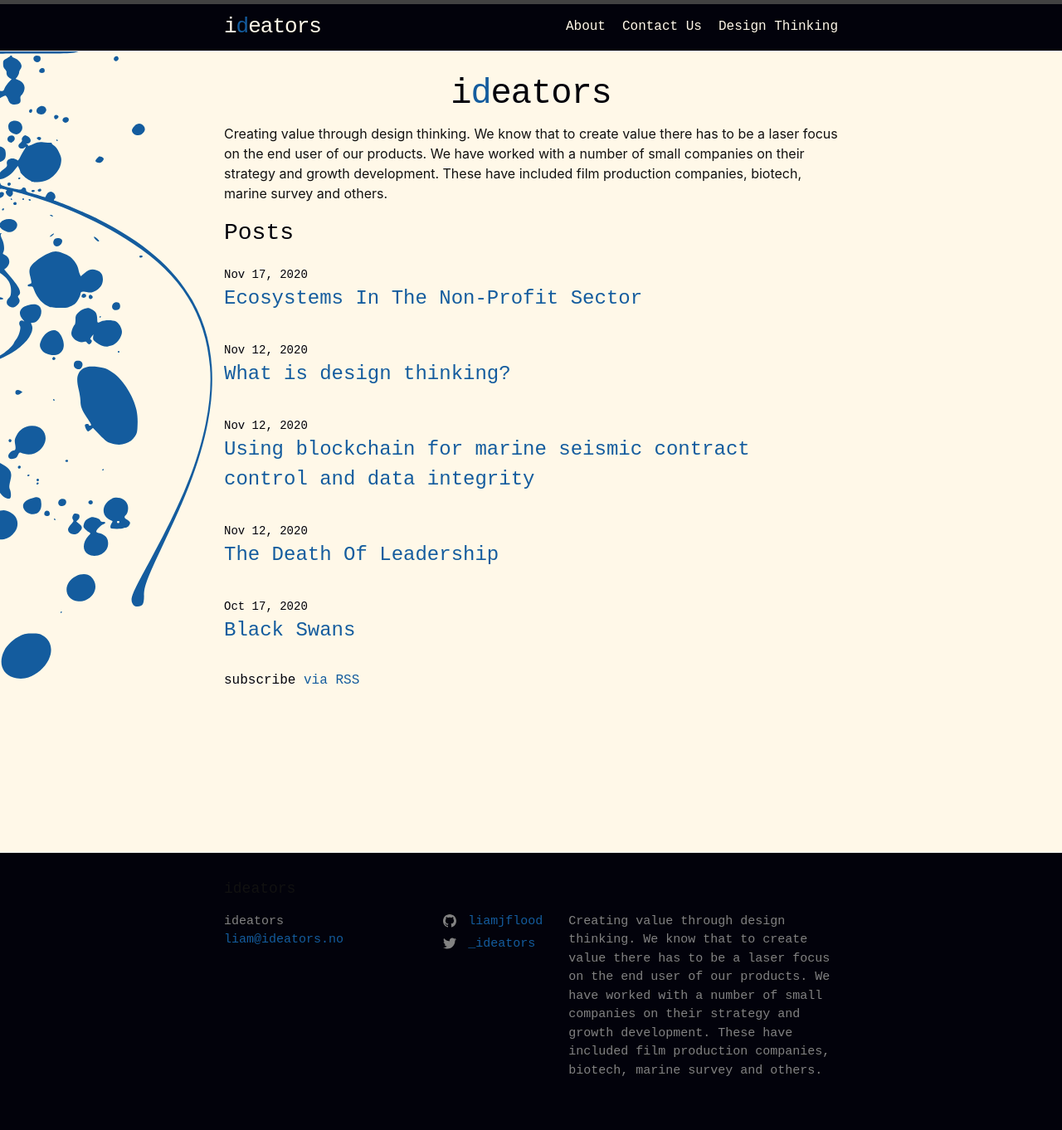
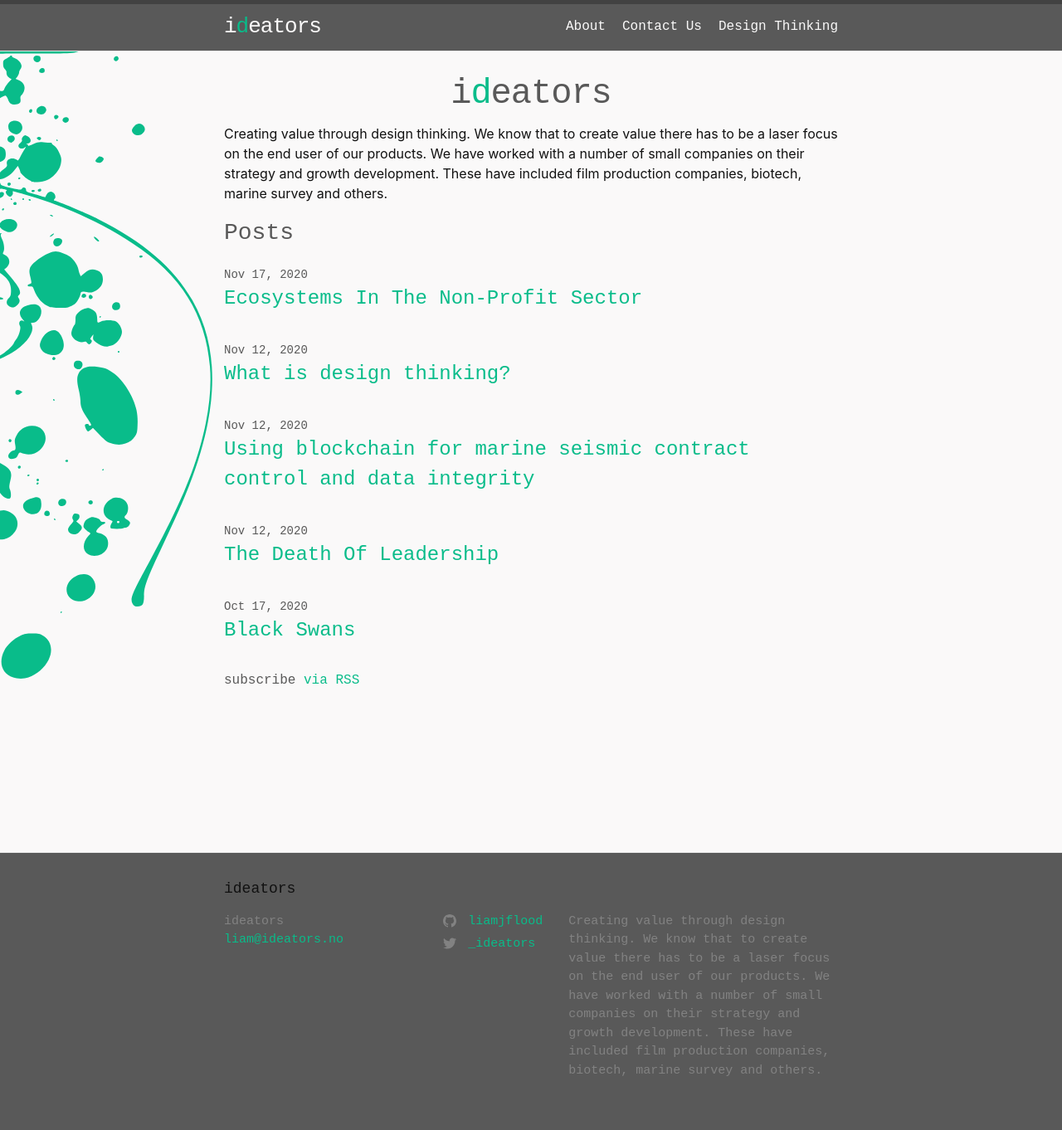
Before and after one commit to madfolio/old_website2, a Jekyll site: the page built from index.markdown, in a window 1280 px wide. Shown: the whole page at 83% size. Built offline with Jekyll 4.4.1, drawn with Linux system fonts in a browser that asks for light colours; some web fonts are replaced.

Commit message:
Update custom.scss

```diff
--- a/_sass/custom.scss
+++ b/_sass/custom.scss
@@ -1,7 +1,7 @@
 :root {
-  --theme: #02020B;
-  --white: #FFF8E8;
-  --accent: #145C9E;
+  --theme: #595959;
+  --white: #FAF9F9;
+  --accent: #09BC8A;
   --base_font: 'Roboto', sans-serif;
   --accent_font: 'Syne Mono', monospace;
 
```
